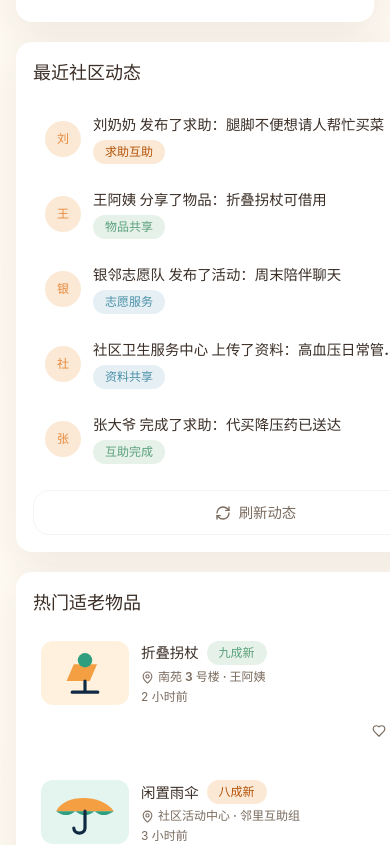
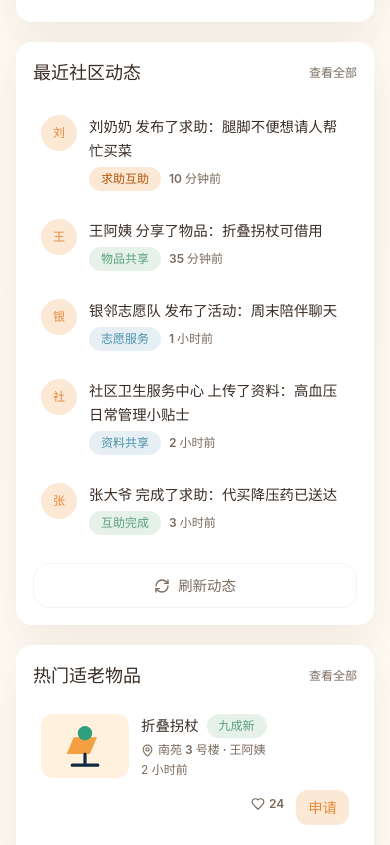
Before and after one commit to YBZSG/yinlin-help-station, a React (Vite) app: page / in a window 390 px wide. Shown: the part 1787-2632 px from the top of the page. Built offline with nearby package versions, Linux system fonts and the light colour scheme.

Commit message:
Fix mobile activity feed overflow

```diff
--- a/src/pages/Dashboard.jsx
+++ b/src/pages/Dashboard.jsx
@@ -67,15 +67,18 @@ function LatestActivity({ onNavigate }) {
       <SectionHeader title="最近社区动态" action="查看全部" onAction={() => onNavigate("help")} />
       <div className="space-y-1">
         {activities.map((item) => (
-          <div key={item.id} className="flex items-center gap-3 rounded-2xl px-3 py-2.5 transition hover:bg-slate-50">
+          <div key={item.id} className="flex items-start gap-3 rounded-2xl px-2 py-3 transition hover:bg-slate-50 sm:items-center sm:px-3 sm:py-2.5">
             <div className="flex h-9 w-9 shrink-0 items-center justify-center rounded-full bg-campus-orangeSoft text-xs font-black text-campus-orange">
               {item.name.slice(0, 1)}
             </div>
             <div className="min-w-0 flex-1">
-              <p className="truncate text-sm font-bold text-campus-ink">{item.name} {item.title}</p>
-              <Badge tone={activityTone[item.tag]} className="mt-1">{item.tag}</Badge>
+              <p className="line-clamp-2 text-sm font-bold leading-6 text-campus-ink sm:truncate">{item.name} {item.title}</p>
+              <div className="mt-1 flex flex-wrap items-center gap-2">
+                <Badge tone={activityTone[item.tag]}>{item.tag}</Badge>
+                <span className="text-xs font-semibold text-campus-muted sm:hidden">{item.time}</span>
+              </div>
             </div>
-            <span className="text-xs font-semibold text-campus-muted">{item.time}</span>
+            <span className="hidden shrink-0 text-xs font-semibold text-campus-muted sm:inline">{item.time}</span>
           </div>
         ))}
       </div>
```
